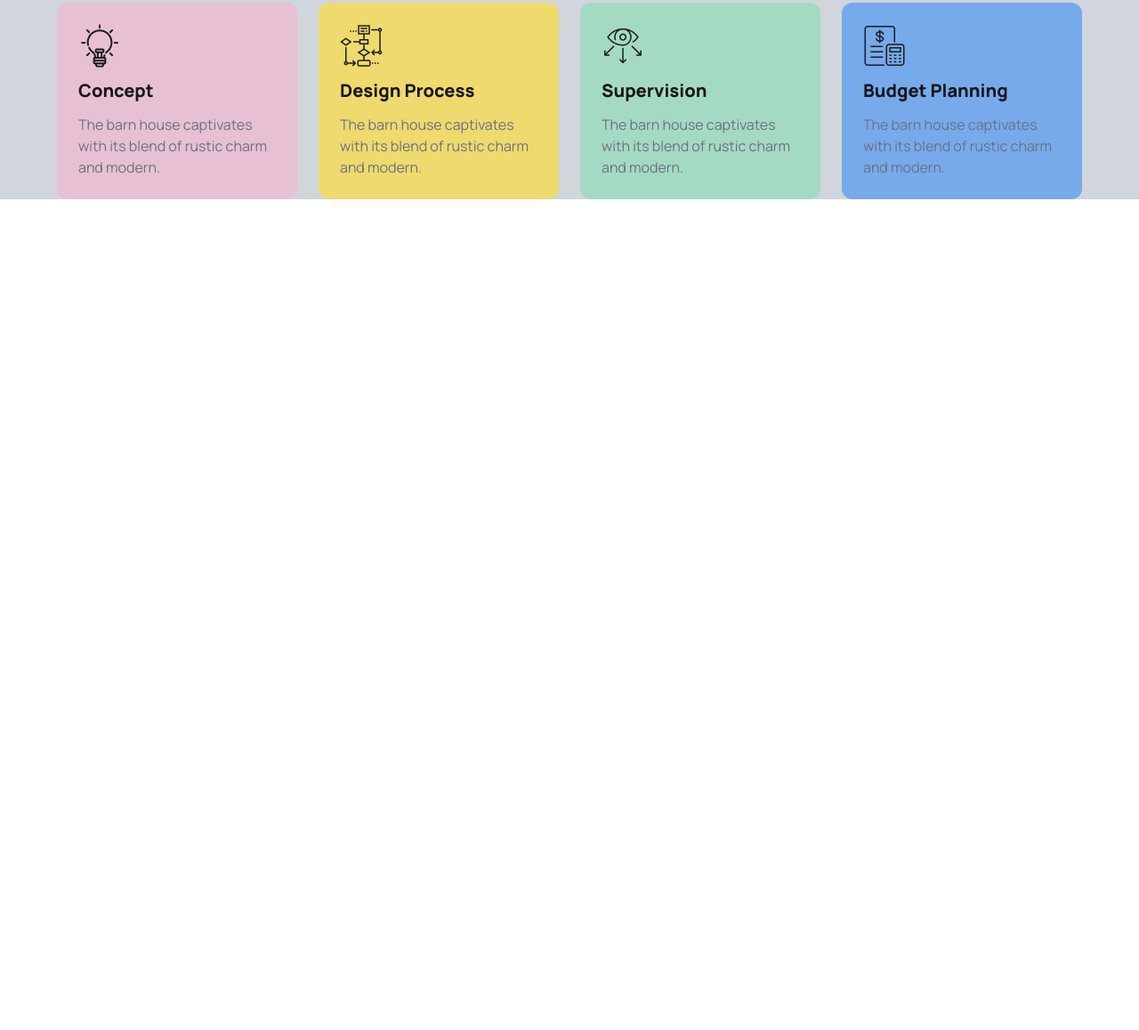
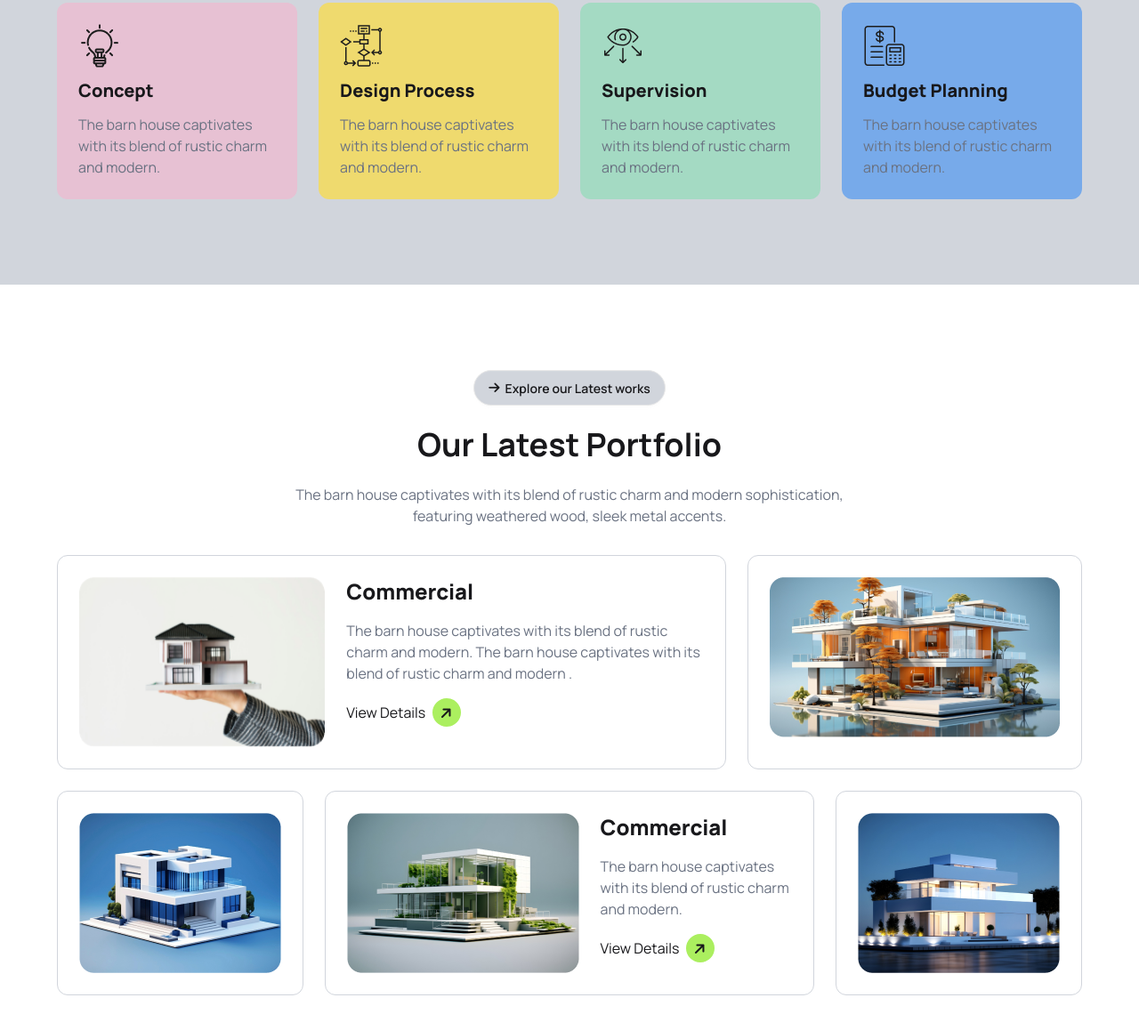
Before and after one commit to Abdullah572001/Re-Assignment-3, a plain HTML site: page index.html in a window 1280 px wide. Shown: the part 2313-3471 px from the top of the page at 89% size. Before the commit the page ends 2633 px from the top, so only its background shows below. Drawn offline with nearby package versions, Linux system fonts and the light colour scheme.

Commit message:
portfolio section done

```diff
--- a/index.html
+++ b/index.html
@@ -102,14 +102,16 @@
                                 <img src="./assets/commercial.png" alt="">
                                 <div>
                                     <h2 class="text-xl font-extrabold">Commercial</h2>
-                                <p class="text-gray-500">The barn house captivates with its blend of rustic charm and modern.</p>
+                                    <p class="text-gray-500">The barn house captivates with its blend of rustic charm
+                                        and modern.</p>
                                 </div>
                             </div>
                             <div class="p-6 flex gap-6 bg-white rounded-lg">
                                 <img src="./assets/residential.png" alt="">
                                 <div>
                                     <h2 class="text-xl font-extrabold">Residential</h2>
-                                <p class="text-gray-500">The barn house captivates with its blend of rustic charm and modern.</p>
+                                    <p class="text-gray-500">The barn house captivates with its blend of rustic charm
+                                        and modern.</p>
                                 </div>
                             </div>
                         </div>
@@ -119,7 +121,8 @@
         </section>
 
         <!-- CD section -->
-         <section class="max-w-6xl mx-auto my-8 md:my-24 p-8 bg-white rounded-2xl grid grid-cols-1 md:grid-cols-2 lg:grid-cols-4">
+        <section
+            class="max-w-6xl mx-auto my-8 md:my-24 p-8 bg-white rounded-2xl grid grid-cols-1 md:grid-cols-2 lg:grid-cols-4">
             <div class="p-6 space-y-3 text-center">
                 <i class="text-3xl fa-solid fa-message"></i>
                 <h2 class="text-4xl font-extrabold">235+</h2>
@@ -147,29 +150,100 @@
             <div class="text-center">
                 <button class="btn rounded-3xl"><i class="fa-solid fa-arrow-right"></i> How we works</button>
                 <h2 class="text-4xl font-bold mt-4 mb-6">Our Works Process</h2>
-                <p class="text-gray-500 mb-8">The barn house captivates with its blend of rustic charm and modern sophistication, <br> featuring weathered wood, sleek metal accents.</p>
+                <p class="text-gray-500 mb-8">The barn house captivates with its blend of rustic charm and modern
+                    sophistication, <br> featuring weathered wood, sleek metal accents.</p>
 
                 <div class="grid gap-6 md:grid-cols-2 lg:grid-cols-4">
                     <!-- card -->
                     <div class="p-6 rounded-xl bg-[#E7C1D3] text-left">
                         <img src="./assets/concept.png" alt="">
                         <h2 class="text-xl font-extrabold my-3">Concept</h2>
-                        <p class="text-gray-500">The barn house captivates with its blend of rustic charm and modern.</p>
+                        <p class="text-gray-500">The barn house captivates with its blend of rustic charm and modern.
+                        </p>
                     </div>
                     <div class="p-6 rounded-xl bg-[#EFDA6E] text-left">
                         <img src="./assets/flow-chart.png" alt="">
                         <h2 class="text-xl font-extrabold my-3">Design Process</h2>
-                        <p class="text-gray-500">The barn house captivates with its blend of rustic charm and modern.</p>
+                        <p class="text-gray-500">The barn house captivates with its blend of rustic charm and modern.
+                        </p>
                     </div>
                     <div class="p-6 rounded-xl bg-[#A4DAC3] text-left">
                         <img src="./assets/vision.png" alt="">
                         <h2 class="text-xl font-extrabold my-3">Supervision</h2>
-                        <p class="text-gray-500">The barn house captivates with its blend of rustic charm and modern.</p>
+                        <p class="text-gray-500">The barn house captivates with its blend of rustic charm and modern.
+                        </p>
                     </div>
                     <div class="p-6 rounded-xl bg-[#77AAEA] text-left">
                         <img src="./assets/budget-planning.png" alt="">
                         <h2 class="text-xl font-extrabold my-3">Budget Planning</h2>
-                        <p class="text-gray-500">The barn house captivates with its blend of rustic charm and modern.</p>
+                        <p class="text-gray-500">The barn house captivates with its blend of rustic charm and modern.
+                        </p>
+                    </div>
+                </div>
+            </div>
+        </section>
+
+        <!-- portfolio section -->
+        <section class="bg-white py-24">
+            <div class="max-w-6xl mx-auto text-center">
+                <button class="btn rounded-3xl bg-gray-300"><i class="fa-solid fa-arrow-right"></i> Explore our Latest
+                    works</button>
+                <h2 class="text-4xl font-bold my-6">Our Latest Portfolio</h2>
+                <p class="text-gray-500 mb-8">The barn house captivates with its blend of rustic charm and modern
+                    sophistication, <br> featuring weathered wood, sleek metal accents.</p>
+
+                <!-- cards -->
+                <div class="px-5 lg:px-0">
+                    <!-- 2 cards -->
+                    <div class="lg:flex gap-6">
+
+                        <div
+                            class="p-6 border-1 border-gray-300 rounded-xl lg:w-2/3 flex flex-col lg:flex-row gap-6 text-left">
+                            <img class="w-full" src="./assets/img1.png" alt="">
+                            <div class="">
+                                <h2 class="text-2xl font-extrabold">Commercial</h2>
+                                <p class="text-gray-500 my-4">The barn house captivates with its blend of rustic charm
+                                    and modern. The barn house captivates with its blend of rustic charm and modern .
+                                </p>
+                                <div class="flex gap-2 items-center">
+                                    <a class="inline-block" href="">View Details</a>
+                                    <i
+                                        class="fa-solid fa-arrow-right -rotate-45 w-8 h-8 p-2 bg-[#ABEF5F] rounded-full flex justify-center items-center"></i>
+                                </div>
+                            </div>
+                        </div>
+                        <div class="p-6 border-1 border-gray-300 rounded-xl lg:w-1/3 mt-5 lg:mt-0">
+                            <img class="w-full" src="./assets/img2.png" alt="">
+                        </div>
+                    </div>
+
+                    <!-- 3 cards -->
+                    <div class="flex flex-col-reverse lg:flex-row gap-6 mt-6">
+                        <div class="p-6 border-1 border-gray-300 rounded-xl block lg:hidden">
+                            <img class="w-full" src="./assets/img5.png" alt="">
+                        </div>
+
+                        <div class="p-6 border-1 border-gray-300 rounded-xl lg:w-1/4">
+                            <img class="w-full" src="./assets/img3.png" alt="">
+                        </div>
+
+                        <div class="p-6 border-1 border-gray-300 rounded-xl lg:w-2/4 flex flex-col lg:flex-row gap-6 text-left">
+                            <img class="w-full" src="./assets/img4.png" alt="">
+                            <div class="">
+                                <h2 class="text-2xl font-extrabold">Commercial</h2>
+                                <p class="text-gray-500 my-4">The barn house captivates with its blend of rustic charm and modern.
+                                </p>
+                                <div class="flex gap-2 items-center">
+                                    <a class="inline-block" href="">View Details</a>
+                                    <i
+                                        class="fa-solid fa-arrow-right -rotate-45 w-8 h-8 p-2 bg-[#ABEF5F] rounded-full flex justify-center items-center"></i>
+                                </div>
+                            </div>
+                        </div>
+
+                        <div class="p-6 border-1 border-gray-300 rounded-xl lg:w-1/4">
+                            <img class="w-full" src="./assets/img5.png" alt="">
+                        </div>
                     </div>
                 </div>
             </div>
```
Lines whose indentation alone changed are shown as unchanged.
